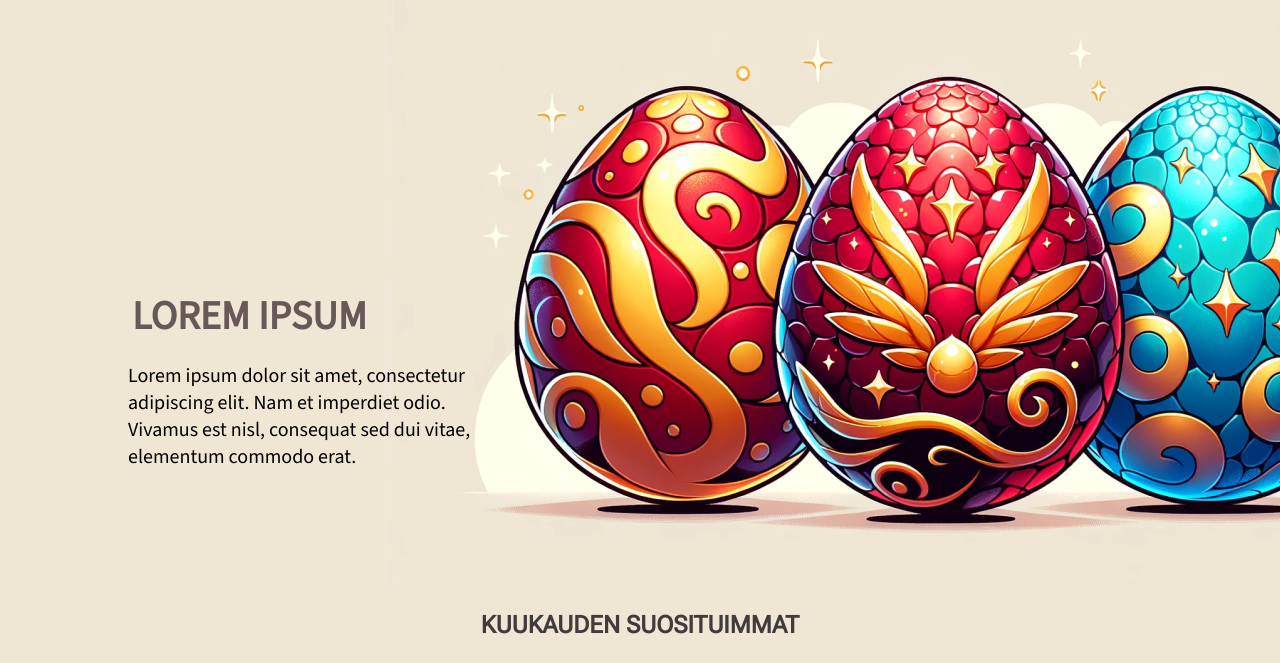
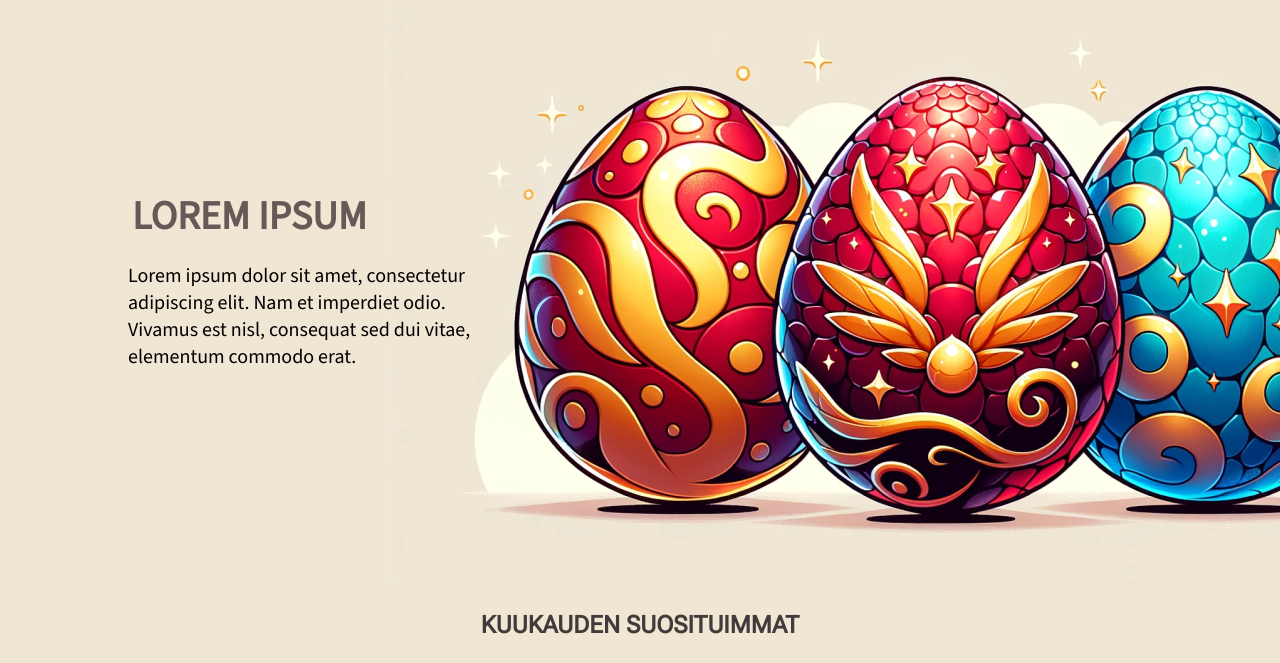
Before and after one commit to tino23001/HTML-projekti, a PHP site: page / in a window 1280 px wide. Shown: the part 163-826 px from the top of the page. Run offline with PHP 8.4, Linux system fonts and the light colour scheme; some web fonts are replaced.

Commit message:
pilkun viilausta
texti etusivulla keskemmällä

```diff
--- a/styles.css
+++ b/styles.css
@@ -69,7 +69,7 @@ nav a:hover {
     font-size: 20px;
     max-width: 350px;
     margin-right: auto;
-    margin-top: 22em;
+    margin-top: 17em;
     margin-left: 10%;
     float: left;
 }
```
